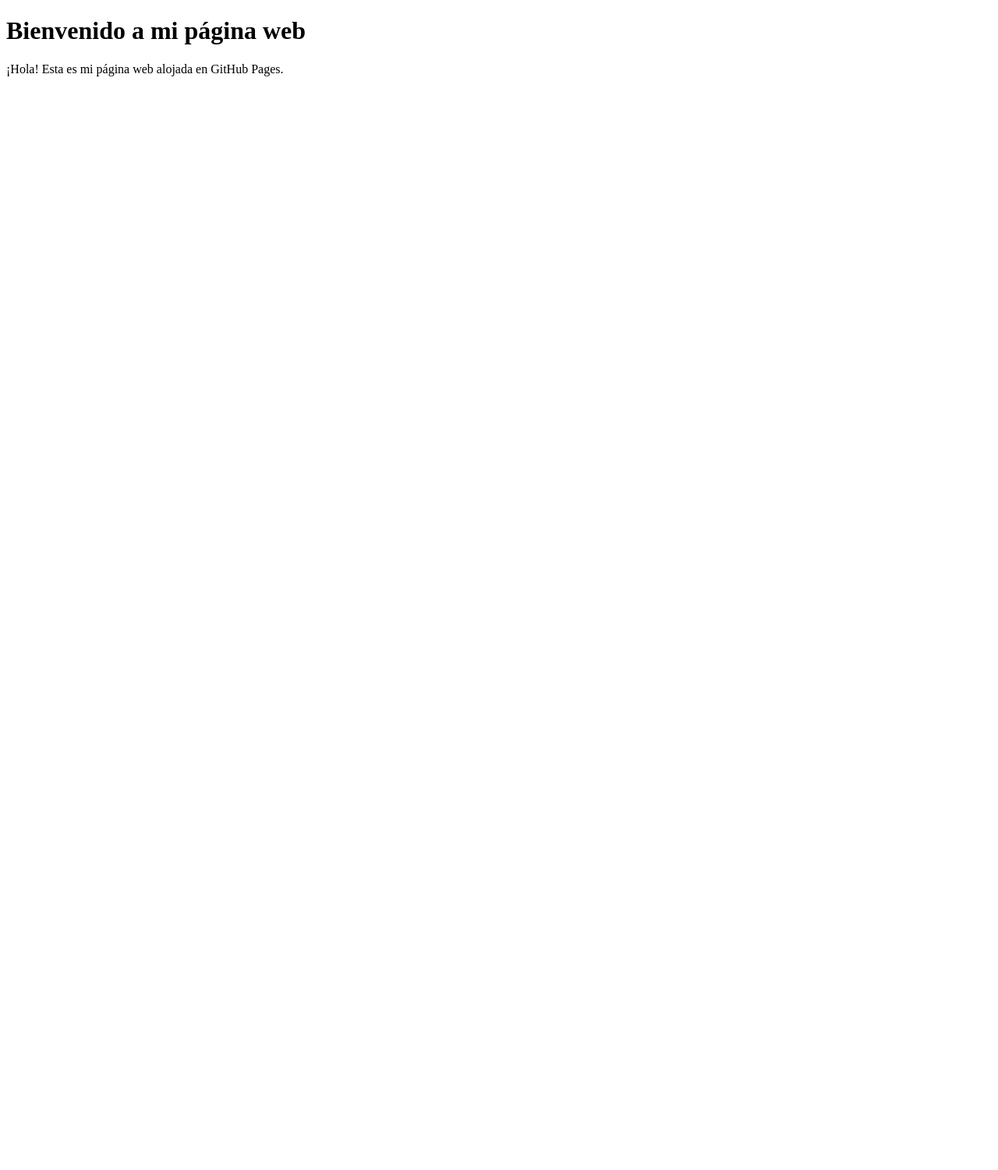
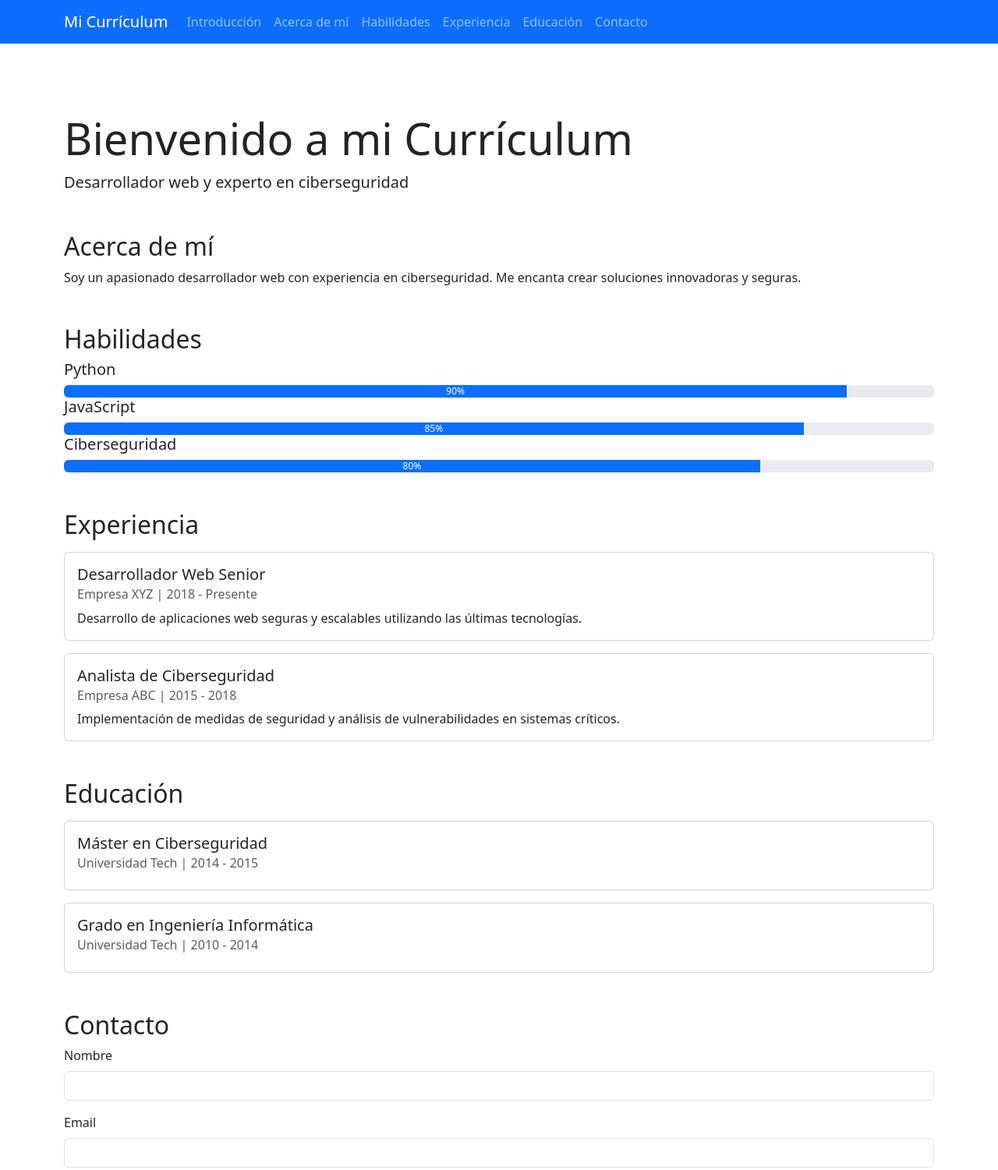
Before and after one commit to starkingdb/starkingcv.github.io, a plain HTML site: page index.html in a window 1280 px wide. Shown: the top 1501 px of the page at 78% size. Before the commit the page ends 800 px from the top, so only its background shows below. Drawn offline with nearby package versions, Linux system fonts and the light colour scheme.

Commit message:
Update index.html

```diff
--- a/index.html
+++ b/index.html
@@ -3,10 +3,128 @@
 <head>
     <meta charset="UTF-8">
     <meta name="viewport" content="width=device-width, initial-scale=1.0">
-    <title>Mi Página Web</title>
+    <title>Mi Currículum</title>
+    <link href="https://cdn.jsdelivr.net/npm/bootstrap@5.3.0/dist/css/bootstrap.min.css" rel="stylesheet">
+    <link href="styles.css" rel="stylesheet">
 </head>
 <body>
-    <h1>Bienvenido a mi página web</h1>
-    <p>¡Hola! Esta es mi página web alojada en GitHub Pages.</p>
+    <div class="background-animation"></div>
+
+    <nav class="navbar navbar-expand-lg navbar-dark bg-primary fixed-top">
+        <div class="container">
+            <a class="navbar-brand" href="#">Mi Currículum</a>
+            <button class="navbar-toggler" type="button" data-bs-toggle="collapse" data-bs-target="#navbarNav">
+                <span class="navbar-toggler-icon"></span>
+            </button>
+            <div class="collapse navbar-collapse" id="navbarNav">
+                <ul class="navbar-nav">
+                    <li class="nav-item"><a class="nav-link" href="#intro">Introducción</a></li>
+                    <li class="nav-item"><a class="nav-link" href="#about">Acerca de mí</a></li>
+                    <li class="nav-item"><a class="nav-link" href="#skills">Habilidades</a></li>
+                    <li class="nav-item"><a class="nav-link" href="#experience">Experiencia</a></li>
+                    <li class="nav-item"><a class="nav-link" href="#education">Educación</a></li>
+                    <li class="nav-item"><a class="nav-link" href="#contact">Contacto</a></li>
+                </ul>
+            </div>
+        </div>
+    </nav>
+
+    <main class="container mt-5 pt-5">
+        <section id="intro" class="my-5 fade-in">
+            <h1 class="display-4">Bienvenido a mi Currículum</h1>
+            <p class="lead">Desarrollador web y experto en ciberseguridad</p>
+        </section>
+
+        <section id="about" class="my-5 fade-in">
+            <h2>Acerca de mí</h2>
+            <p>Soy un apasionado desarrollador web con experiencia en ciberseguridad. Me encanta crear soluciones innovadoras y seguras.</p>
+        </section>
+
+        <section id="skills" class="my-5 fade-in">
+            <h2>Habilidades</h2>
+            <div class="skill-bar">
+                <h5>Python</h5>
+                <div class="progress">
+                    <div class="progress-bar" role="progressbar" style="width: 90%;" aria-valuenow="90" aria-valuemin="0" aria-valuemax="100">90%</div>
+                </div>
+            </div>
+            <div class="skill-bar">
+                <h5>JavaScript</h5>
+                <div class="progress">
+                    <div class="progress-bar" role="progressbar" style="width: 85%;" aria-valuenow="85" aria-valuemin="0" aria-valuemax="100">85%</div>
+                </div>
+            </div>
+            <div class="skill-bar">
+                <h5>Ciberseguridad</h5>
+                <div class="progress">
+                    <div class="progress-bar" role="progressbar" style="width: 80%;" aria-valuenow="80" aria-valuemin="0" aria-valuemax="100">80%</div>
+                </div>
+            </div>
+        </section>
+
+        <section id="experience" class="my-5 fade-in">
+            <h2>Experiencia</h2>
+            <div class="card my-3">
+                <div class="card-body">
+                    <h5 class="card-title">Desarrollador Web Senior</h5>
+                    <h6 class="card-subtitle mb-2 text-muted">Empresa XYZ | 2018 - Presente</h6>
+                    <p class="card-text">Desarrollo de aplicaciones web seguras y escalables utilizando las últimas tecnologías.</p>
+                </div>
+            </div>
+            <div class="card my-3">
+                <div class="card-body">
+                    <h5 class="card-title">Analista de Ciberseguridad</h5>
+                    <h6 class="card-subtitle mb-2 text-muted">Empresa ABC | 2015 - 2018</h6>
+                    <p class="card-text">Implementación de medidas de seguridad y análisis de vulnerabilidades en sistemas críticos.</p>
+                </div>
+            </div>
+        </section>
+
+        <section id="education" class="my-5 fade-in">
+            <h2>Educación</h2>
+            <div class="card my-3">
+                <div class="card-body">
+                    <h5 class="card-title">Máster en Ciberseguridad</h5>
+                    <h6 class="card-subtitle mb-2 text-muted">Universidad Tech | 2014 - 2015</h6>
+                </div>
+            </div>
+            <div class="card my-3">
+                <div class="card-body">
+                    <h5 class="card-title">Grado en Ingeniería Informática</h5>
+                    <h6 class="card-subtitle mb-2 text-muted">Universidad Tech | 2010 - 2014</h6>
+                </div>
+            </div>
+        </section>
+
+        <section id="contact" class="my-5 fade-in">
+            <h2>Contacto</h2>
+            <form id="contact-form">
+                <div class="mb-3">
+                    <label for="name" class="form-label">Nombre</label>
+                    <input type="text" class="form-control" id="name" required>
+                </div>
+                <div class="mb-3">
+                    <label for="email" class="form-label">Email</label>
+                    <input type="email" class="form-control" id="email" required>
+                </div>
+                <div class="mb-3">
+                    <label for="message" class="form-label">Mensaje</label>
+                    <textarea class="form-control" id="message" rows="3" required></textarea>
+                </div>
+                <button type="submit" class="btn btn-primary">Enviar</button>
+            </form>
+            <div class="mt-3">
+                <a href="https://linkedin.com" target="_blank" class="btn btn-outline-primary me-2">LinkedIn</a>
+                <a href="https://github.com" target="_blank" class="btn btn-outline-primary">GitHub</a>
+            </div>
+        </section>
+    </main>
+
+    <footer class="bg-dark text-white text-center py-3 mt-5">
+        <p>&copy; 2023 Mi Currículum. Todos los derechos reservados.</p>
+    </footer>
+
+    <script src="https://cdn.jsdelivr.net/npm/bootstrap@5.3.0/dist/js/bootstrap.bundle.min.js"></script>
+    <script src="script.js"></script>
 </body>
 </html>
```
